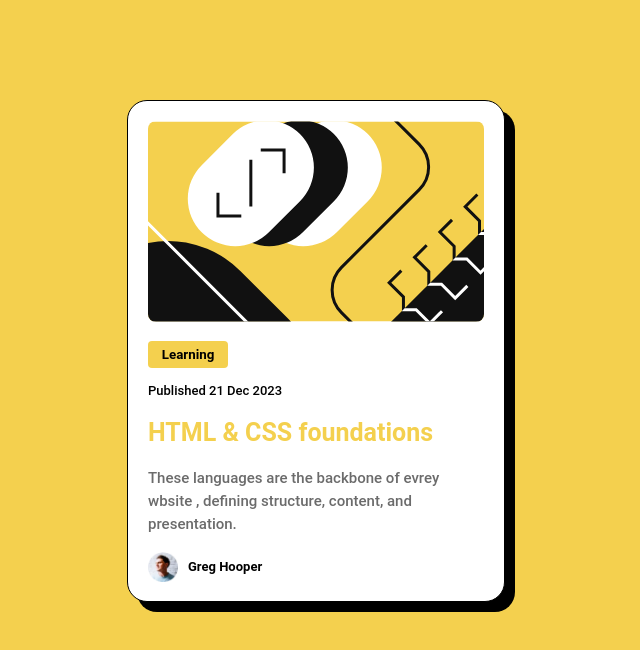
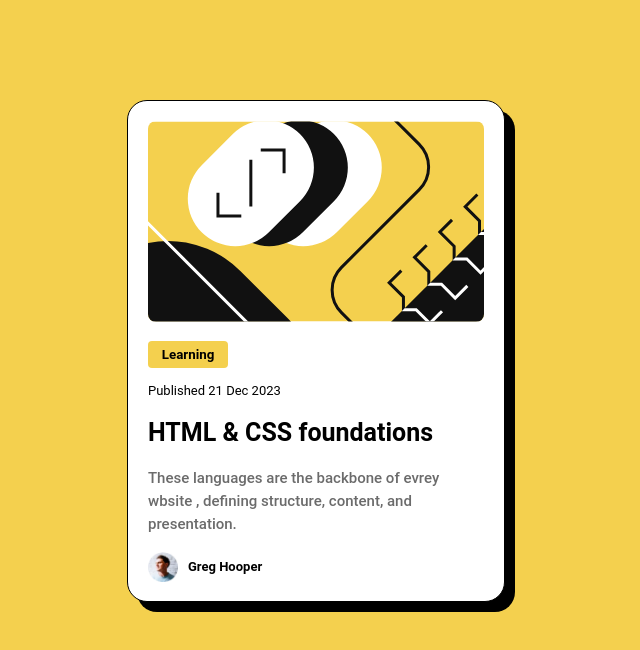
Before and after one commit to mre138477-art/Blog-preview-card, a plain HTML site: page index.html in a window 1280 px wide. Shown: the whole page, without its empty margins (324-964 px from the left). Drawn offline with Linux system fonts and the light colour scheme.

Commit message:
Update style.css

```diff
--- a/style.css
+++ b/style.css
@@ -41,17 +41,20 @@ width: 80px;
 .date{
 margin-top: 15px;
 font-size: 13px;
-font-weight: 550;
+/* font-weight: 550; */
 width: 1fr;
 
 }
 .text-pointer{
 margin-top: 20px;
 font-size: 25px;
-color: hsl(47, 88%, 63%) ;
+color: black ;
 font-weight: bold;
 cursor: pointer;
 
+}
+.text-pointer:hover{
+    color:hsl(47, 88%, 63%);
 }
 .explain{
 width: 320px;
```
